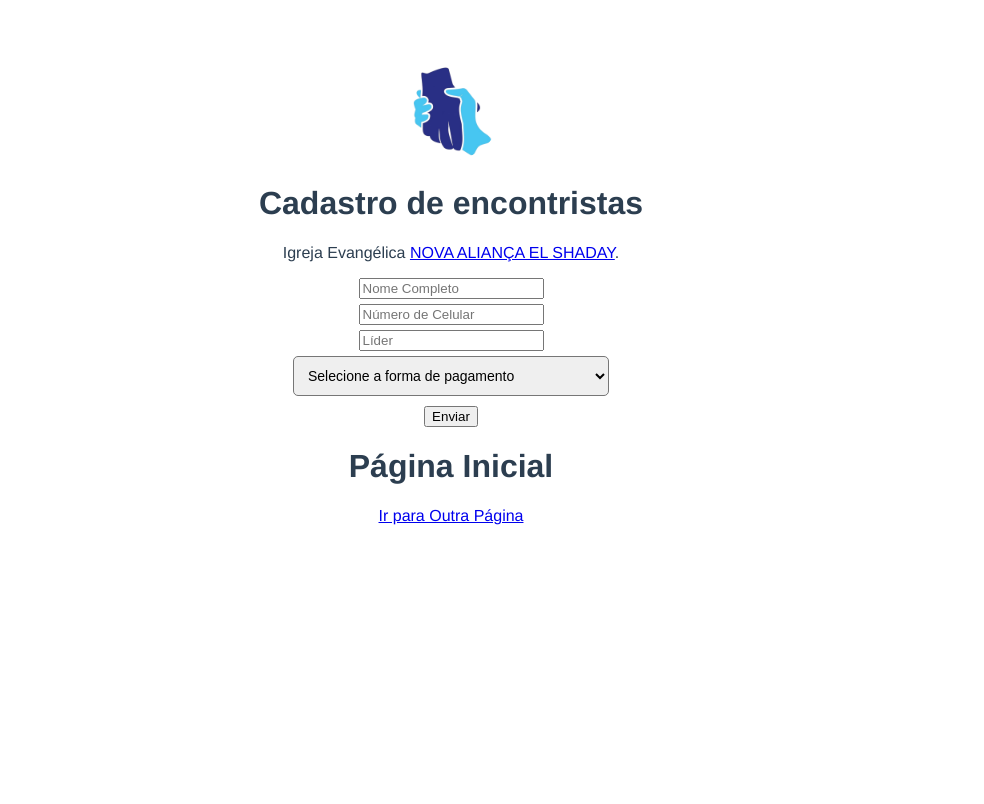
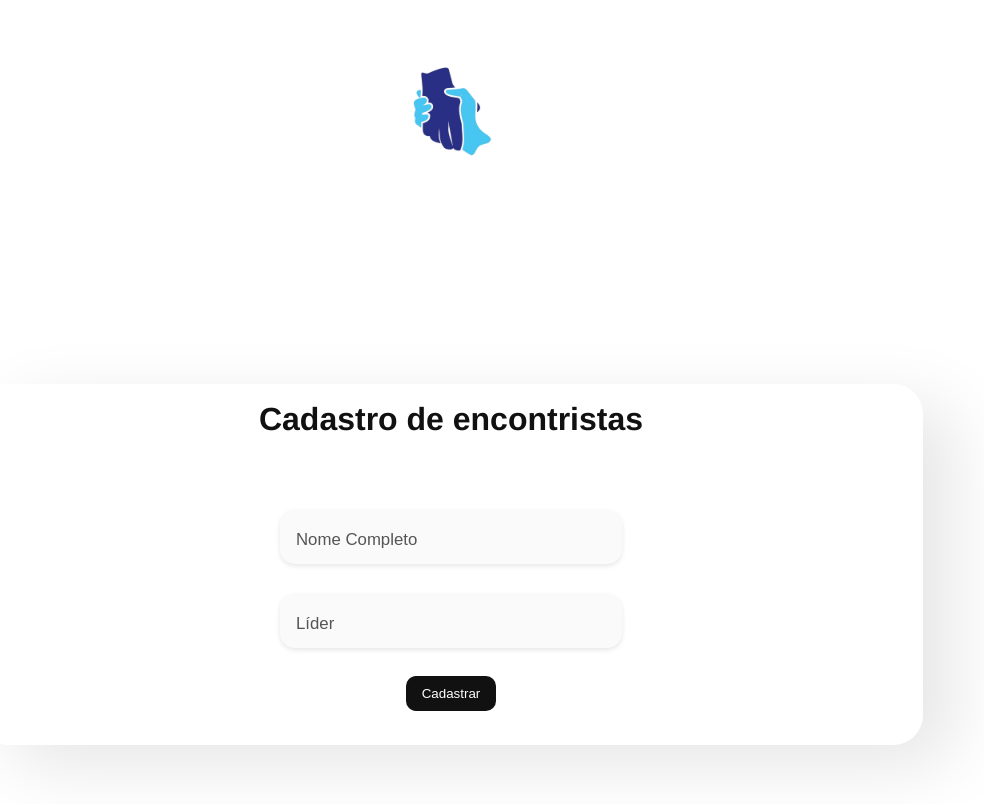
Before and after one commit to elshaday-dev/sistema_checkin, a Vue app: page /cadastro in a window 1280 px wide. Shown: the top 804 px of the page, without its empty margins (189-1173 px from the left). Built offline with nearby package versions, Linux system fonts and the light colour scheme.

Commit message:
feat: styled HomeCadastro

```diff
--- a/src/components/HomeCadastro.vue
+++ b/src/components/HomeCadastro.vue
@@ -1,62 +1,39 @@
 <template>
-    <div class="hello">
-      <h1>Cadastro de encontristas</h1>
-      <p>
-        Igreja Evangélica
-        <a href="https://linktr.ee/el_shaday" target="_blank" rel="noopener"
-          >NOVA ALIANÇA EL SHADAY</a
-        >.
-      </p>
+    <!-- <a href="https://linktr.ee/el_shaday" target="_blank" rel="noopener">NOVA ALIANÇA EL SHADAY</a>. -->
+
+    <div class="wrapper-form">
+        <div class="card-glass">
+
+            <div class="card-glass-header">
+                <div class="glass-header-text">Cadastro de encontristas</div>
             </div>
-    <div>
-      <form @submit.prevent="submitForm">
-        <div class="form-group">
+
+            <form @submit.prevent="submitForm" class="glass-container">
+                <div class="form-glass-group">
                     <label for="nomeCompleto"></label>
-          <input
-            type="text"
-            id="nomeCompleto"
-            v-model="form.nomeCompleto"
-            placeholder="Nome Completo"
-          />
+                    <input type="text" id="nomeCompleto" class="form-glass-control" v-model="form.nomeCompleto"
+                        placeholder="Nome Completo">
                 </div>
-        <div class="form-group">
-          <label for="numeroCelular"></label>
-          <input
-            type="text"
-            id="numeroCelular"
-            v-model="form.numeroCelular"
-            placeholder="Número de Celular"
-          />
+                <div class="form-glass-group">
+                    <label for="lider"></label>
+                    <input type="text" id="lider" class="form-glass-control" v-model="form.lider" placeholder="Líder" />
                 </div>
-        <div class="form-group">
-          <label for="lider"></label>
-          <input
-            type="text"
-            id="lider"
-            v-model="form.lider"
-            placeholder="Líder"
-          />
+                <button type="submit" class="btn scale-up-center">Cadastrar</button>
+            </form>
+
         </div>
-        <div class="form-group">
-          <label for="formaPagamento"></label>
-          <select id="formaPagamento" class="form-control">
-            <option disabled selected>Selecione a forma de pagamento</option>
-            <option>Pix</option>
-            <option>Cartão de crédito</option>
-            <option>Dinheiro</option>
-          </select>
-          <button type="submit">Enviar</button>
     </div>
-      </form>
+
+    <!-- <div>
         <div>
             <h1>Página Inicial</h1>
             <router-link to="/outra-pagina">Ir para Outra Página</router-link>
         </div>
-    </div>
+    </div> -->
 </template>
 
 <script>
-  import axios from "axios";
+// import axios from "axios";
 
 export default {
     name: 'HomeCadastro',
@@ -64,42 +41,154 @@
         return {
             form: {
                 nomeCompleto: "",
-          numeroCelular: "",
                 lider: "",
-          formaPagamento: "",
-          pago: false,
             },
         };
     },
     methods: {
         async submitForm() {
-        try {
-          const response = await axios.post("/form-data", this.form);
-          console.log(response.data);
-        } catch (error) {
-          console.error(error);
-        }
+            console.log('Its work');
+            // try {
+            //     const response = await axios.post("/form-data", this.form);
+            //     console.log(response.data);
+            // } catch (error) {
+            //     console.error(error);
+            // }
         },
     },
 };
 </script>
 
 <!-- Add "scoped" attribute to limit CSS to this component only -->
-  <style scoped>
-  .form-group {
-    width: 25%;
-    margin: 0 auto;
-    text-align: center;
-    align-items: center;
-    justify-content: center;
-    margin-bottom: 5px;
+<style>
+@import url("https://fonts.googleapis.com/css2?family=Poppins:wght@400;600;700&display=swap");
+
+* {
+    margin: 0;
+    padding: 0;
+    box-sizing: border-box;
 }
 
-  select {
+body {
+    font-family: "Poppins", sans-serif;
+    --color-highlight: #111;
+    --color-common: #555;
+}
+
+.wrapper-form {
+    /* background-image: linear-gradient(120deg, #e0c3fc 0%, #8ec5fc 100%); */
+    /* background-size: cover; */
+    /* background-position: center; */
     width: 100%;
-    padding: 10px;
-    font-size: 14px;
-    border-radius: 5px;
-    margin-bottom: 10px;
+    min-height: 100vh;
+    display: flex;
+    justify-content: center;
+    align-items: center;
+    padding: 0 25px;
+    overflow: hidden;
+    position: relative;
+}
+
+.card-glass {
+    position: relative;
+    width: 944px;
+    background: radial-gradient(100.21% 271.27% a t 2.81% 7.08%, rgba(255, 252, 252, 0.3) 0%, rgba(250, 250, 250, 0.07) 100%);
+    border: 1px solid rgba(255, 255, 255, 0.2);
+    box-shadow: 30px 20px 70px rgba(0, 0, 0, 0.1);
+    backdrop-filter: blur(50px);
+    border-radius: 30px;
+    display: flex;
+    justify-content: space-between;
+    margin: 30px;
+    align-items: center;
+    flex-direction: column;
+}
+
+.card-glass-header {
+    width: 100%;
+    height: 70px;
+    display: flex;
+    justify-content: center;
+    align-items: center;
+    margin-bottom: 20px;
+}
+
+.form-glass-group {
+    display: flex;
+    width: 100%;
+    height: 100%;
+    justify-content: center;
+    align-items: center;
+    padding: 0 35px;
+}
+
+.glass-header-text {
+    font-weight: 600;
+    font-size: 2em;
+    color: var(--color-highlight);
+}
+
+input.form-glass-control {
+    padding: 13px 16px;
+    border: none;
+    max-width: 100%;
+    outline: none;
+    font-size: 1.5em;
+    color: var(--color-common);
+    background: rgba(193, 193, 193, 0.09);
+    box-shadow: 0px 2px 5px rgba(0, 0, 0, 0.1), 0px -2px 5px rgba(255, 255, 255, 0.5);
+    border-radius: 15px;
+    margin: 15px auto;
+}
+
+input.form-glass-control::placeholder {
+    font-size: 0.7em;
+    color: var(--color-common);
+}
+
+.glass-container {
+    margin: 20px 40px;
+}
+
+.btn {
+    padding: 10px 16px;
+    border: none;
+    outline: none;
+    border-radius: 10px;
+    margin: 13px 7px;
+    display: inline-block;
+    color: white;
+    background-color: var(--color-highlight);
+    /* margin-left: 33px; */
+    text-decoration: none;
+}
+
+.scale-up-center:hover {
+    -webkit-animation: scale-up-center 0.4s cubic-bezier(0.390, 0.575, 0.565, 1.000) both;
+    animation: scale-up-center 0.4s cubic-bezier(0.390, 0.575, 0.565, 1.000) both;
+}
+
+@-webkit-keyframes scale-up-center {
+    0% {
+        -webkit-transform: scale(1);
+        transform: scale(1);
+    }
+
+    100% {
+        -webkit-transform: scale(1.1);
+        transform: scale(1.1);
+    }
+}
+
+@keyframes scale-up-center {
+    0% {
+        -webkit-transform: scale(1);
+        transform: scale(1);
+    }
+
+    100% {
+        -webkit-transform: scale(1.1);
+        transform: scale(1.1);
+    }
 }
 </style>
```
Lines whose indentation alone changed are shown as unchanged.
